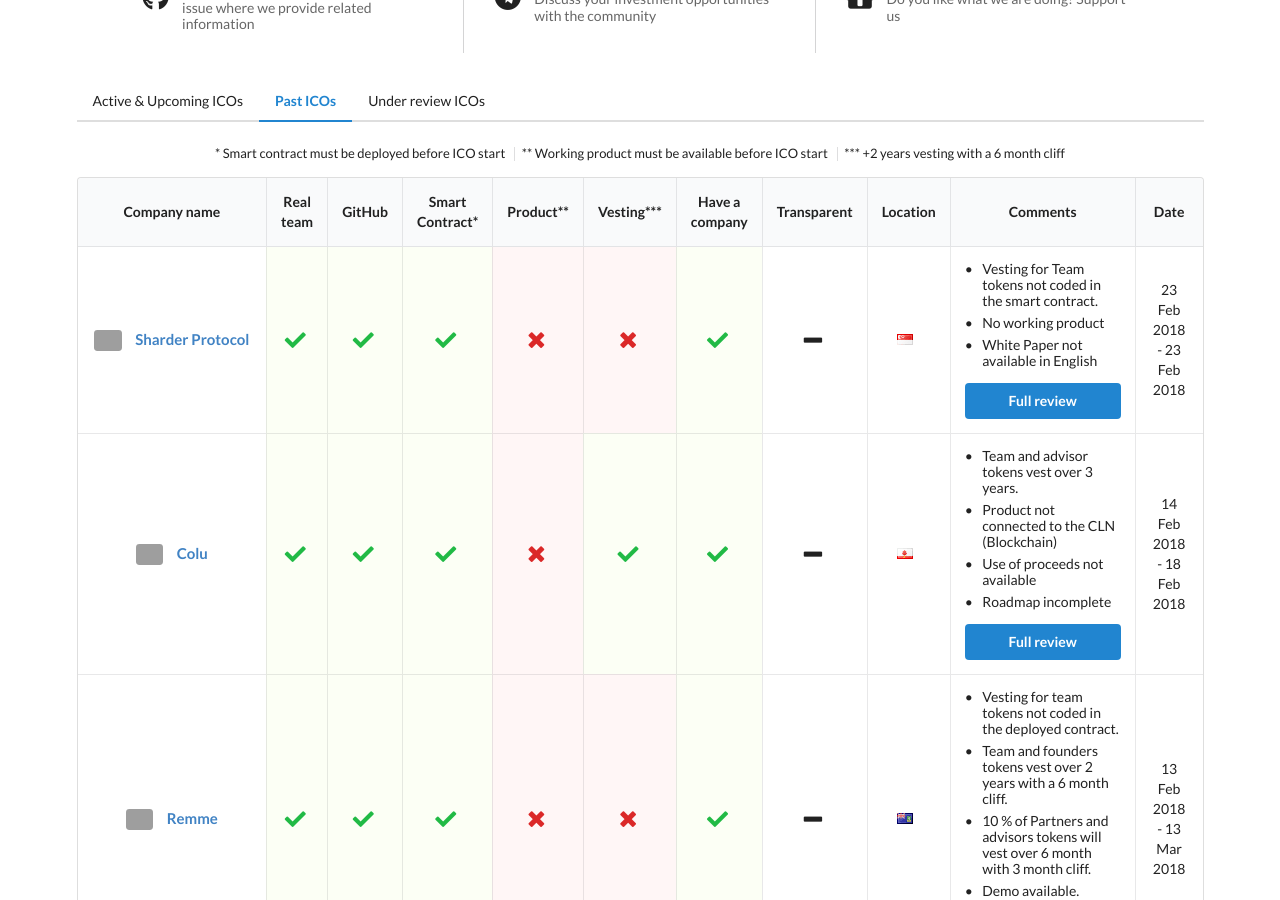
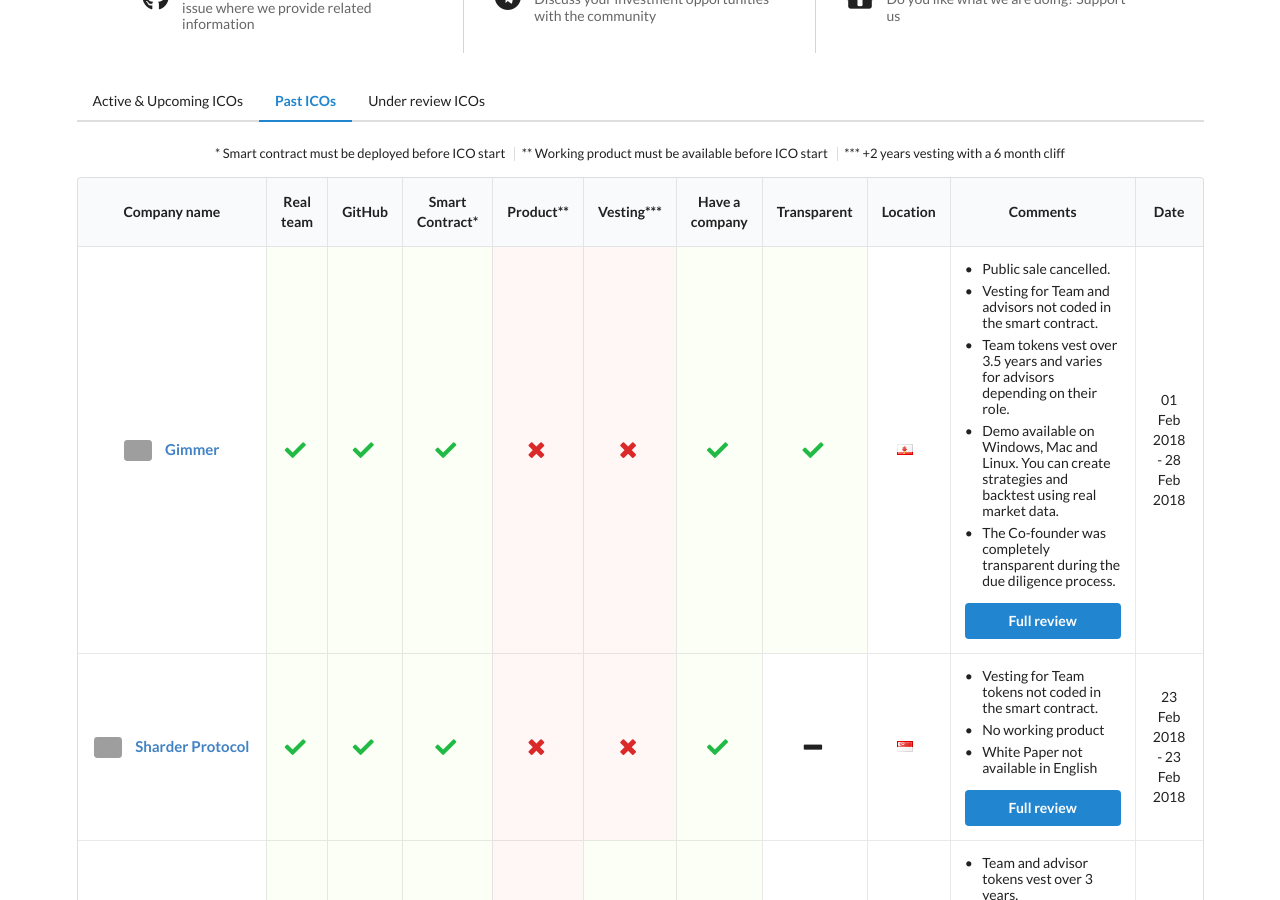
Before and after one commit to ico-check/ico-check, a Jekyll site: the page built from past.md, in a window 1280 px wide and 900 px high, scrolled down 315 px. Built offline with Jekyll 4.4.1, drawn with Linux system fonts in a browser that asks for light colours; nearby versions of some CDN libraries; grey boxes are pictures that could not be loaded.

Commit message:
39-gimmer-ico-check
Adding Gimmer to past ICOs
- Public sale cancelled

```diff
--- a/_data/past-icos.yml
+++ b/_data/past-icos.yml
@@ -1,3 +1,25 @@
+- name: Gimmer
+  image: https://i.imgur.com/vD1Fqzb.jpg
+  url: https://token.gimmer.net/
+  real_team: true
+  github: true
+  smart_contract: true
+  product: false
+  min_vesting: false
+  have_company: true
+  transparent: true
+  location: Gibraltar
+  comments:
+    - content: Public sale cancelled.
+    - content: Vesting for Team and advisors not coded in the smart contract.
+    - content: Team tokens vest over 3.5 years and varies for advisors depending on their role.
+    - content: Demo available on Windows, Mac and Linux. You can create strategies and backtest using real market data.
+    - content: The Co-founder was completely transparent during the due diligence process.
+  ico_start_date: 2018-02-01T00:00:00Z
+  ico_end_date: 2018-02-28T00:00:00Z
+  safe: false
+  issue_url: https://github.com/ico-check/ico-check/issues/51
+
 - name: Sharder Protocol
   image: https://i.imgur.com/iScbiV9.jpg
   url: https://sharder.org/
```
